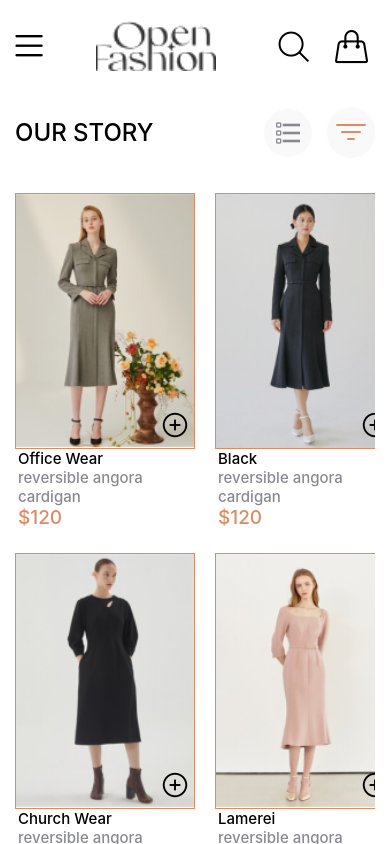
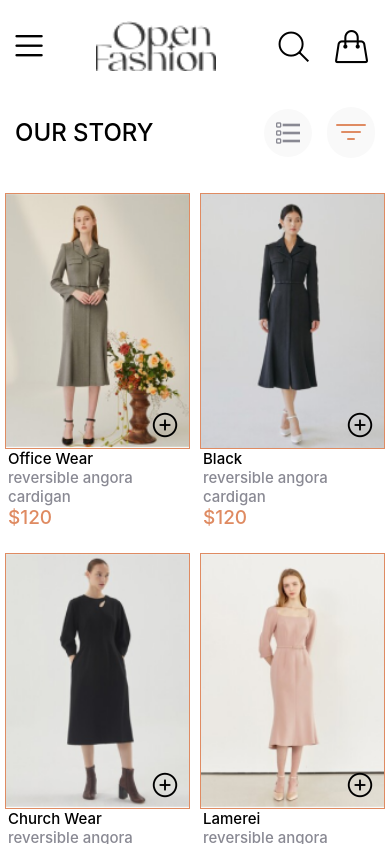
Before and after one commit to Healer2003/rn-assignment6-11254384, a React Native app in the folder assignment/: screen / in a window 390 px wide. Built offline with nearby package versions, Linux system fonts and the light colour scheme.

Commit message:
final touches

```diff
--- a/assignment/Components/Product.js
+++ b/assignment/Components/Product.js
@@ -25,7 +25,7 @@ export default function Product({name,src}){
 
 const styles = StyleSheet.create({
     main:{
-        width:180,
+        width:185,
         height:320,
         marginBottom:40
     },
--- a/assignment/Screens/Home.js
+++ b/assignment/Screens/Home.js
@@ -16,8 +16,8 @@ export default function Home(){
             <Header/>
             <Story/>
 
-            <View style={{flex:1}}>
-                <FlatList data={product} renderItem={render} keyExtractor={item=>item.id} numColumns={2} columnWrapperStyle={{columnGap:20}} showsVerticalScrollIndicator={false}/>
+            <View style={{flex:1,alignItems:"center"}}>
+                <FlatList data={product} renderItem={render} keyExtractor={item=>item.id} numColumns={2} columnWrapperStyle={{columnGap:10}} showsVerticalScrollIndicator={false}/>
             </View>
 
         </View>
```
